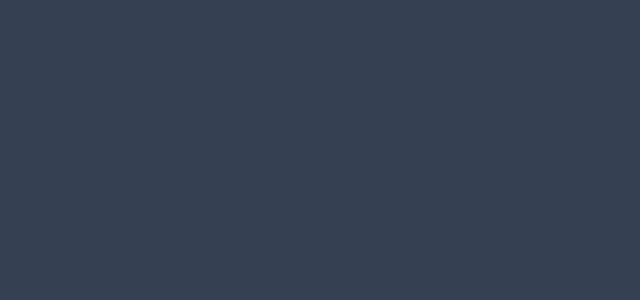
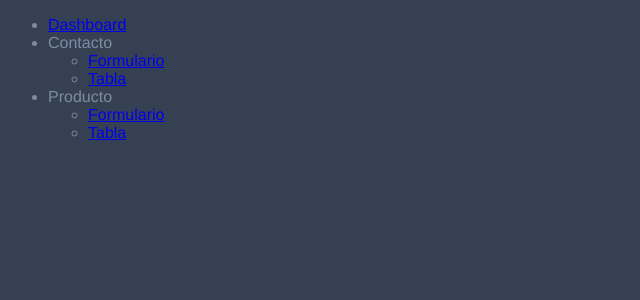
Before and after one commit to joseAL520/tiendaDash, an Angular app: page /pagePrincipal in a window 1280 px wide. Before the commit this address led to /. Shown: the top 300 px of the page, without its empty margins (0-640 px from the left). Built offline with nearby package versions, Linux system fonts and the light colour scheme.

Commit message:
menu v1.0

```diff
--- a/src/app/app.routes.ts
+++ b/src/app/app.routes.ts
@@ -6,15 +6,34 @@ import { FormularioContactComponent } from './componets/contacto/formulario/form
 import { TablaContactComponent } from './componets/contacto/tabla/tabla.component';
 import { TablaProductComponent } from './componets/producto/tabla/tabla.component';
 import { FormularioProdtoComponent } from './componets/producto/formulario/formulario.component';
+import { PagesComponent } from './pages/pages.component';
 
 export const routes: Routes = [
     {path:'', component:LoginComponent},
     {path:'***',redirectTo:'',pathMatch:'full'},
     {path:'login', component:LoginComponent},
     {path:'registrer', component:RegisterComponent},
+    {path:'pagePrincipal',component:PagesComponent},
     {path:'dashboard',component:DashboarComponent},
-    {path:'conctactoFormulario',component:FormularioContactComponent},
-    {path:'conctactoTabla',component:TablaContactComponent},
-    {path:'productoFormulario',component:FormularioProdtoComponent},
-    {path:'productoTabla',component:TablaProductComponent},
+
+    {   path:'contacto',
+        title:'contaco',
+          children:[
+            {path:'conctactoFormulario',component:FormularioContactComponent},
+            {path:'conctactoTabla',component:TablaContactComponent},
+            ]
+    },
+
+    {   path:'producto',
+        title:'Producto',
+          children:[
+            {path:'productoFormulario',component:FormularioProdtoComponent},
+            {path:'productoTabla',component:TablaProductComponent},
+            ]
+    },
+
+
+
+
+
 ];
--- a/src/app/componets/login/login.component.ts
+++ b/src/app/componets/login/login.component.ts
@@ -1,7 +1,7 @@
 import { CommonModule } from '@angular/common';
 import { Component } from '@angular/core';
 import { FormBuilder, FormGroup, ReactiveFormsModule, Validators } from '@angular/forms';
-import { RouterLink, RouterModule, RouterOutlet } from '@angular/router';
+import { Router, RouterLink, RouterModule, RouterOutlet } from '@angular/router';
 
 @Component({
   selector: 'app-login',
@@ -14,7 +14,8 @@ export class LoginComponent {
   public formLogin: FormGroup
 
   constructor (
-      private formBuilder: FormBuilder
+      private formBuilder: FormBuilder,
+      private router: Router
   ){
     this.formLogin = formBuilder.group({
         user:     ['',[Validators.required]],
@@ -30,7 +31,7 @@ export class LoginComponent {
     if(this.formLogin.status === 'INVALID'){
       alert('FAVOR DE LLENAR TODO LOS CAMPOS')
     }else{
-      console.log('goo');
+      this.router.navigate(['/pagePrincipal'])
     }
 
   }
--- /dev/null
+++ b/src/app/pages/footer/footer.component.html
@@ -0,0 +1 @@
+<p>footer works!</p>
--- /dev/null
+++ b/src/app/pages/header/header.component.html
@@ -0,0 +1,13 @@
+<header>
+    <ul>
+        <li *ngFor="let item of menuItems">
+          <a *ngIf="!item.children" [routerLink]="item.route" routerLinkActive="router-link-active">{{ item.label }}</a>
+          <span *ngIf="item.children">{{ item.label }}</span>
+          <ul *ngIf="item.children">
+            <li *ngFor="let child of item.children">
+              <a [routerLink]="child.route" routerLinkActive="router-link-active">{{ child.label }}</a>
+            </li>
+          </ul>
+        </li>
+      </ul>
+</header>
--- /dev/null
+++ b/src/app/pages/header/header.component.ts
@@ -0,0 +1,36 @@
+import { CommonModule } from '@angular/common';
+import { Component } from '@angular/core';
+import { RouterModule } from '@angular/router';
+
+
+
+@Component({
+  selector: 'page-header',
+  standalone: true,
+  imports: [CommonModule, RouterModule],
+  templateUrl: './header.component.html',
+  styleUrl: './header.component.css'
+})
+export class HeaderComponent {
+
+
+  menuItems = [
+    { label: 'Dashboard', route: '/dashboard' },
+    {
+      label: 'Contacto', children: [
+        { label: 'Formulario', route: '/contacto/conctactoFormulario' },
+        { label: 'Tabla', route: '/contacto/conctactoTabla' }
+      ]
+    },
+    {
+      label: 'Producto', children: [
+        { label: 'Formulario', route: '/producto/productoFormulario' },
+        { label: 'Tabla', route: '/producto/productoTabla' }
+      ]
+    }
+  ];
+
+
+
+
+}
--- /dev/null
+++ b/src/app/pages/pages.component.html
@@ -0,0 +1,3 @@
+<page-header/>
+
+<router-outlet></router-outlet>
```
Also changed, not shown: src/app/pages/footer/footer.component.ts (added, +12 -0 lines), src/app/pages/pages.component.ts (added, +17 -0 lines), src/app/pages/footer/footer.component.css (added), src/app/pages/header/header.component.css (added), src/app/pages/pages.component.css (added).
